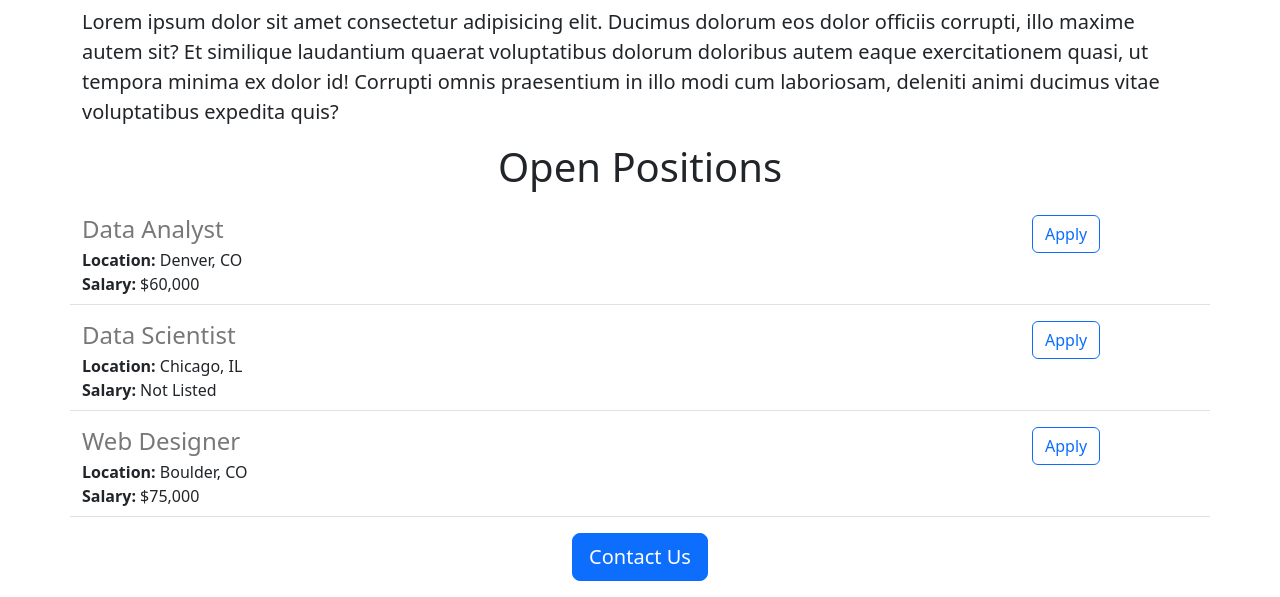
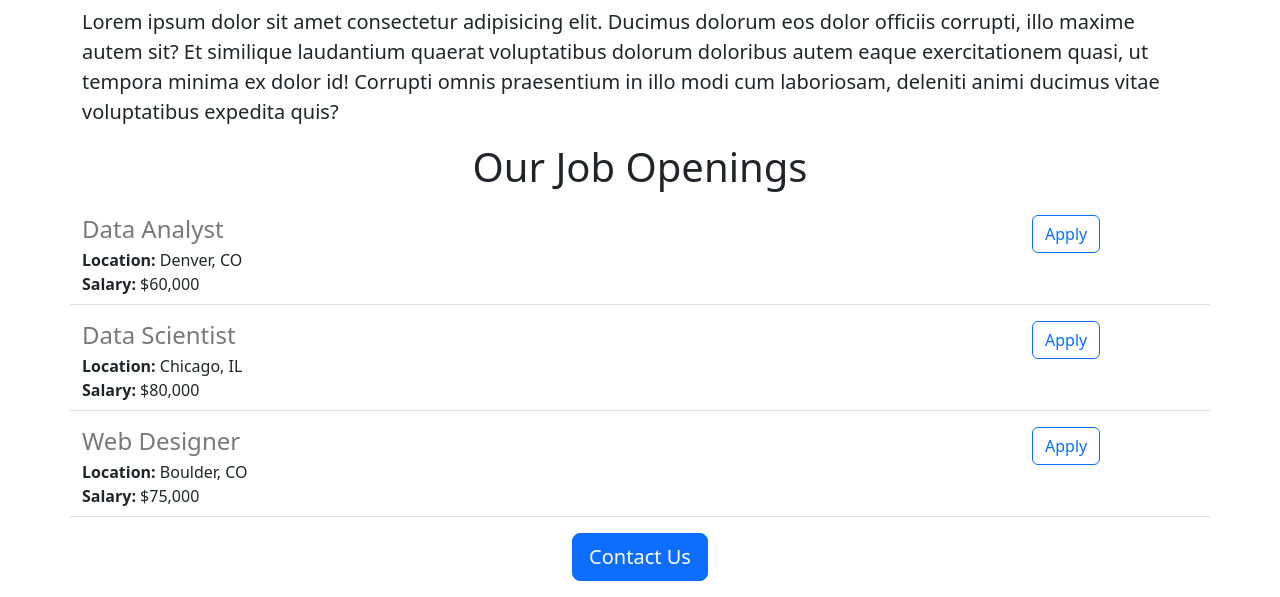
Before and after one commit to kvanderveen/my-site, a Flask app: page / in a window 1280 px wide. Shown: the part 479-1076 px from the top of the page. Run offline with Flask 3, Linux system fonts and the light colour scheme.

Commit message:
minor changes

```diff
--- a/my_site/app.py
+++ b/my_site/app.py
@@ -10,7 +10,7 @@ JOBS = [
         "id": 2,
         "title": "Data Scientist",
         "location": "Chicago, IL",
-        # "salary": "$80,000",
+        "salary": "$80,000",
     },
     {"id": 3, "title": "Web Designer", "location": "Boulder, CO", "salary": "$75,000"},
 ]
--- a/my_site/templates/index.html
+++ b/my_site/templates/index.html
@@ -24,7 +24,7 @@
     <img class="img-fluid" id="banner" src="{{ url_for('static', filename='banner.jpg')}}" alt="">
     <h2 class="text-center">About Us</h2>
     <p class="lead">Lorem ipsum dolor sit amet consectetur adipisicing elit. Ducimus dolorum eos dolor officiis corrupti, illo maxime autem sit? Et similique laudantium quaerat voluptatibus dolorum doloribus autem eaque exercitationem quasi, ut tempora minima ex dolor id! Corrupti omnis praesentium in illo modi cum laboriosam, deleniti animi ducimus vitae voluptatibus expedita quis?</p>
-    <h2 class="text-center fs-1 mt-2 mb-4">Open Positions</h2>
+    <h2 class="text-center fs-1 mt-2 mb-4">Our Job Openings</h2>
     <div>
       {% for job in jobs %}
       {% include 'job_item.html' %}
```
